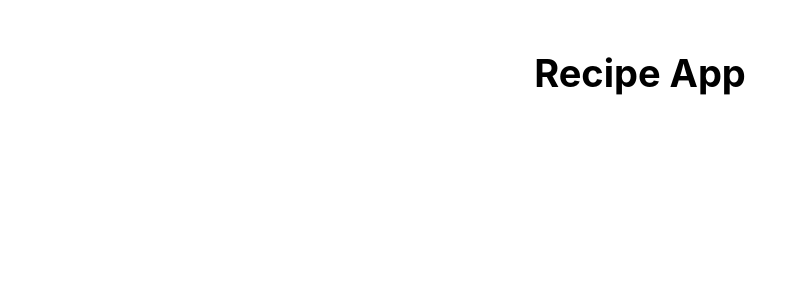
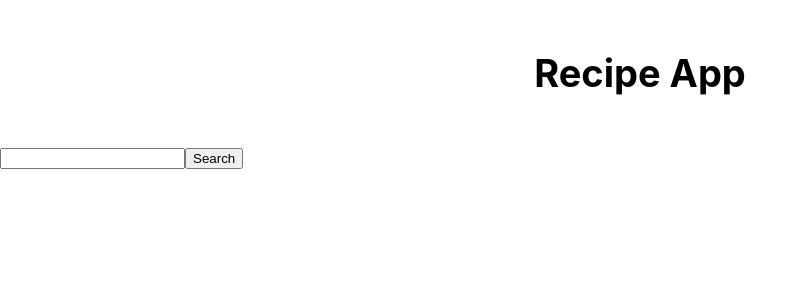
Before and after one commit to mateuszlubianka1993/recipe-app-react, a React (Create React App) app: page / in a window 1280 px wide. Shown: the top 300 px of the page, without its empty margins (0-808 px from the left). Built offline with nearby package versions, Linux system fonts and the light colour scheme.

Commit message:
add SearchBar component

```diff
--- a/src/components/App.js
+++ b/src/components/App.js
@@ -1,5 +1,6 @@
 import React from 'react';
 import Header from './Header';
+import SearchBar from './SearchBar';
 
 class App extends React.Component {
 
@@ -7,6 +8,7 @@
     return(
       <div>
         <Header />
+        <SearchBar />
       </div>
     );
   };
--- /dev/null
+++ b/src/components/SearchBar.js
@@ -0,0 +1,13 @@
+import React from 'react';
+
+const SearchBar = (props) => {
+
+    return(
+        <form className="container">
+                <input type="text" />
+                <button type="submit">Search</button>
+        </form>
+    );
+};
+
+export default SearchBar;
```
